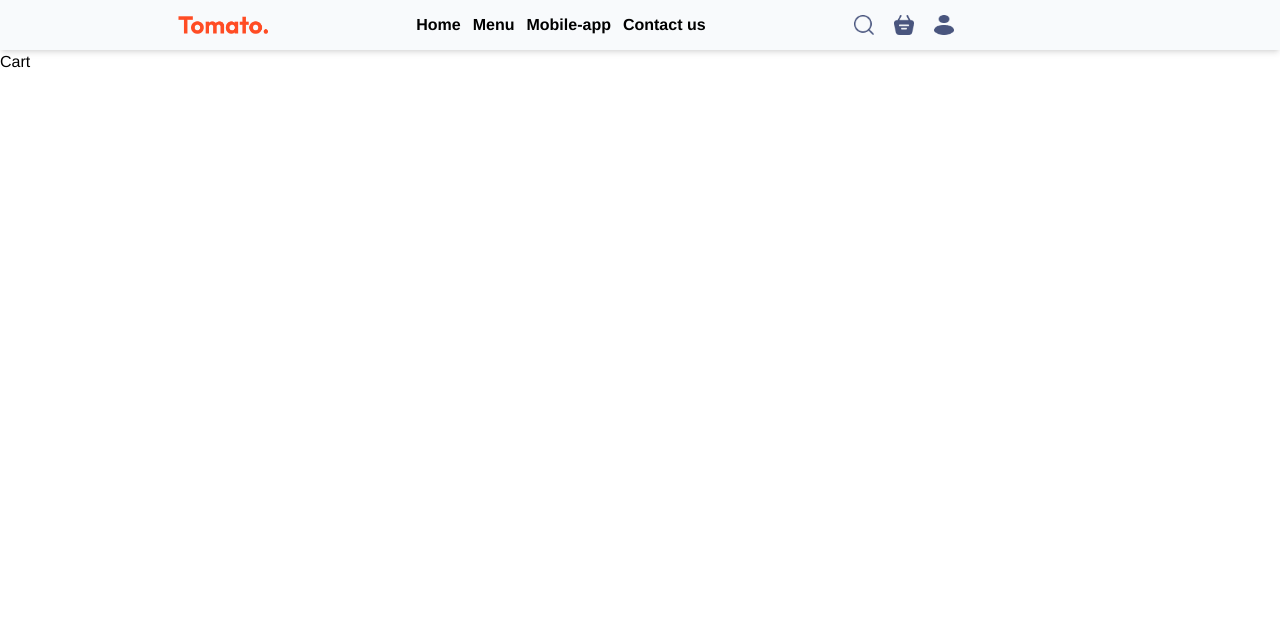
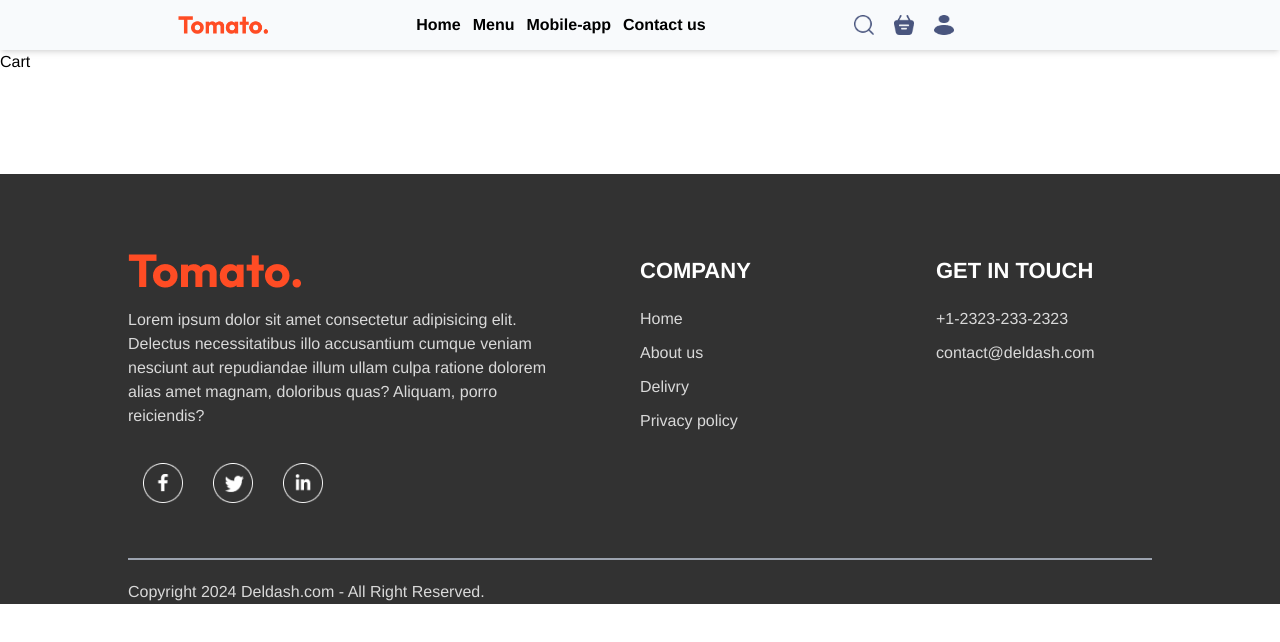
Before and after one commit to Binyam888/Delidash, a React (Vite) app in the folder frontend/delidash/: page /cart in a window 1280 px wide. Shown: the top 642 px of the page. Built offline with nearby package versions, Linux system fonts and the light colour scheme.

Commit message:
created footer-componet and gave design to it

```diff
--- a/frontend/delidash/src/App.jsx
+++ b/frontend/delidash/src/App.jsx
@@ -4,9 +4,11 @@ import { Routes ,Route} from "react-router-dom"
 import Home from './pages/Home'
 import PlaceOrder from './pages/PlaceOrder'
 import Cart from './pages/Cart'
+import Footer from './components/Footer'
 
 function App() {
   return (
+    <>
     <div>
       <Navbar/>
       <Routes>
@@ -17,6 +19,8 @@ function App() {
       </Routes>
 
     </div>
+    <Footer/>
+    </>
   )
 }
 
--- /dev/null
+++ b/frontend/delidash/src/components/Footer.jsx
@@ -0,0 +1,47 @@
+import React from "react";
+import { assets } from "../assets/assets";
+
+const Footer = () => {
+  return (
+    <div className="foooter text-[#d9d9d9] bg-[#323232] flex flex-col gap-[20px] pt-[80px] px-[10%] mt-[100px]">
+      <div className="footer-content w-[100%] grid grid-cols-[2fr,1fr,1fr] gap-[80px]">
+        <div className="footer-co-left " id="footer-contets">
+          <img src={assets.logo} alt="" />
+          <p>
+            Lorem ipsum dolor sit amet consectetur adipisicing elit. Delectus
+            necessitatibus illo accusantium cumque veniam nesciunt aut
+            repudiandae illum ullam culpa ratione dolorem alias amet magnam,
+            doloribus quas? Aliquam, porro reiciendis?
+          </p>
+          <div className="footer-social-icons flex ">
+            <img src={assets.facebook_icon} alt=""  />
+            <img src={assets.twitter_icon} alt="" />
+            <img src={assets.linkedin_icon} alt="" />
+          </div>
+        </div>
+        <div className="footer-co-center " id="footer-contets">
+          <h2>COMPANY</h2>
+          <ul>
+            <li>Home</li>
+            <li>About us</li>
+            <li>Delivry</li>
+            <li>Privacy policy</li>
+          </ul>
+        </div>
+        <div className="footer-co-right" id="footer-contets">
+          <h2>GET IN TOUCH</h2>
+          <ul>
+            <li>+1-2323-233-2323</li>
+            <li>contact@deldash.com</li>
+          </ul>
+        </div>
+      </div>
+      <hr  className="w-[100%] h-[2px] mt-[20px] bg-gray-400 border-none "/>
+      <p className="footer-copyright">
+        Copyright 2024 Deldash.com - All Right Reserved.
+      </p>
+    </div>
+  );
+};
+
+export default Footer;
--- a/frontend/delidash/src/index.css
+++ b/frontend/delidash/src/index.css
@@ -14,6 +14,20 @@
  li{
   @apply font-semibold
  }
+
+ #footer-contets{
+  @apply flex flex-col items-start gap-[20px]
+ }
+
+ #footer-contets li{
+  @apply font-normal mb-[10px] cursor-pointer
+ }
+
+ .footer-social-icons img{
+  @apply w-[40px] m-[15px]
+ }
+
+
 /* #header{
 
 
```
